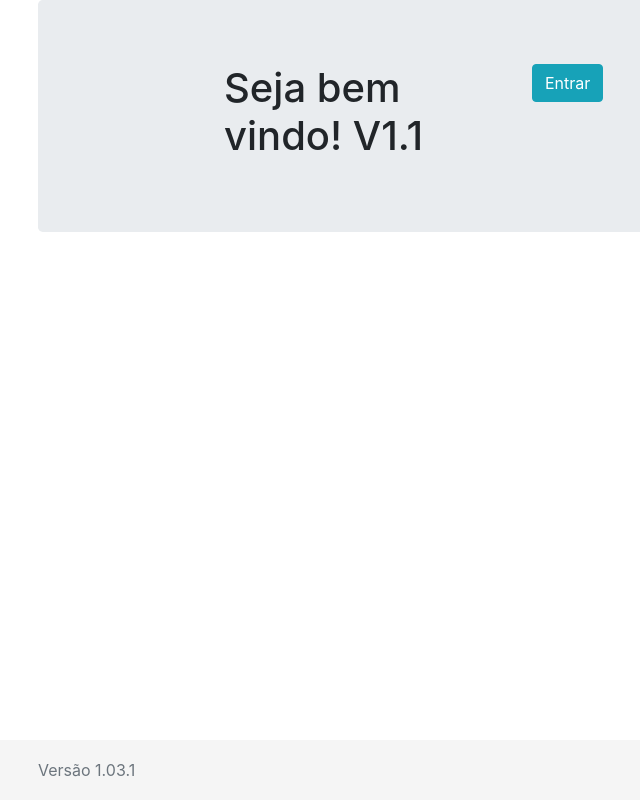
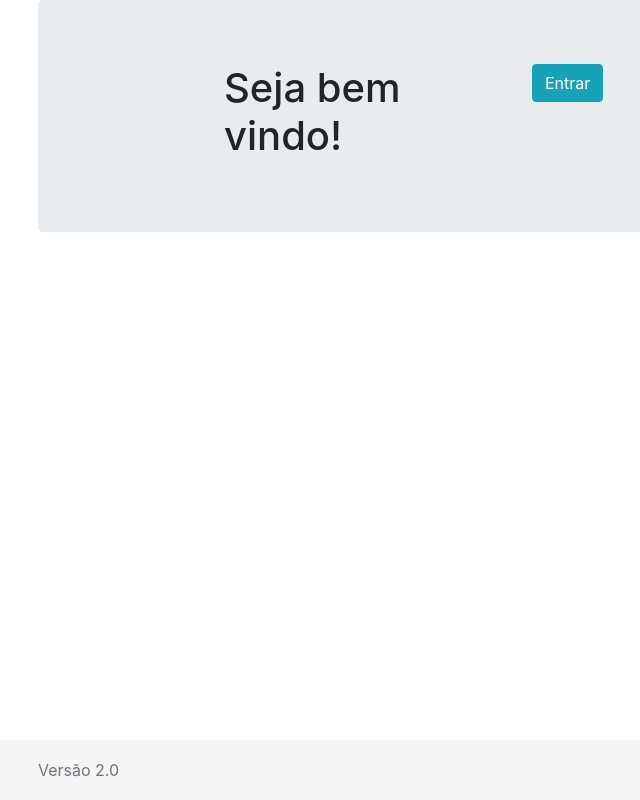
Before and after one commit to fsalencar/case-gestaoclientes, a Django app: page / in a window 1280 px wide. Shown: the whole page, without its empty margins (277-917 px from the left). Run offline with Django 3.2, Linux system fonts and the light colour scheme; some libraries are stand-ins or nearby versions.

Commit message:
Versao 2.1

```diff
--- a/home/templates/home.html
+++ b/home/templates/home.html
@@ -12,7 +12,7 @@
         </div>
 
         <div class="col-6">
-            <h1>Seja bem vindo! V1.1</h1>
+            <h1>Seja bem vindo!</h1>
         </div>
 
         <div class="col-sm">
@@ -30,7 +30,7 @@
 {% block footer %}
     <footer class="footer">
       <div class="container">
-        <span class="text-muted">Versão 1.03.1</span>
+        <span class="text-muted">Versão 2.0</span>
       </div>
     </footer>
 {% endblock %}
```
